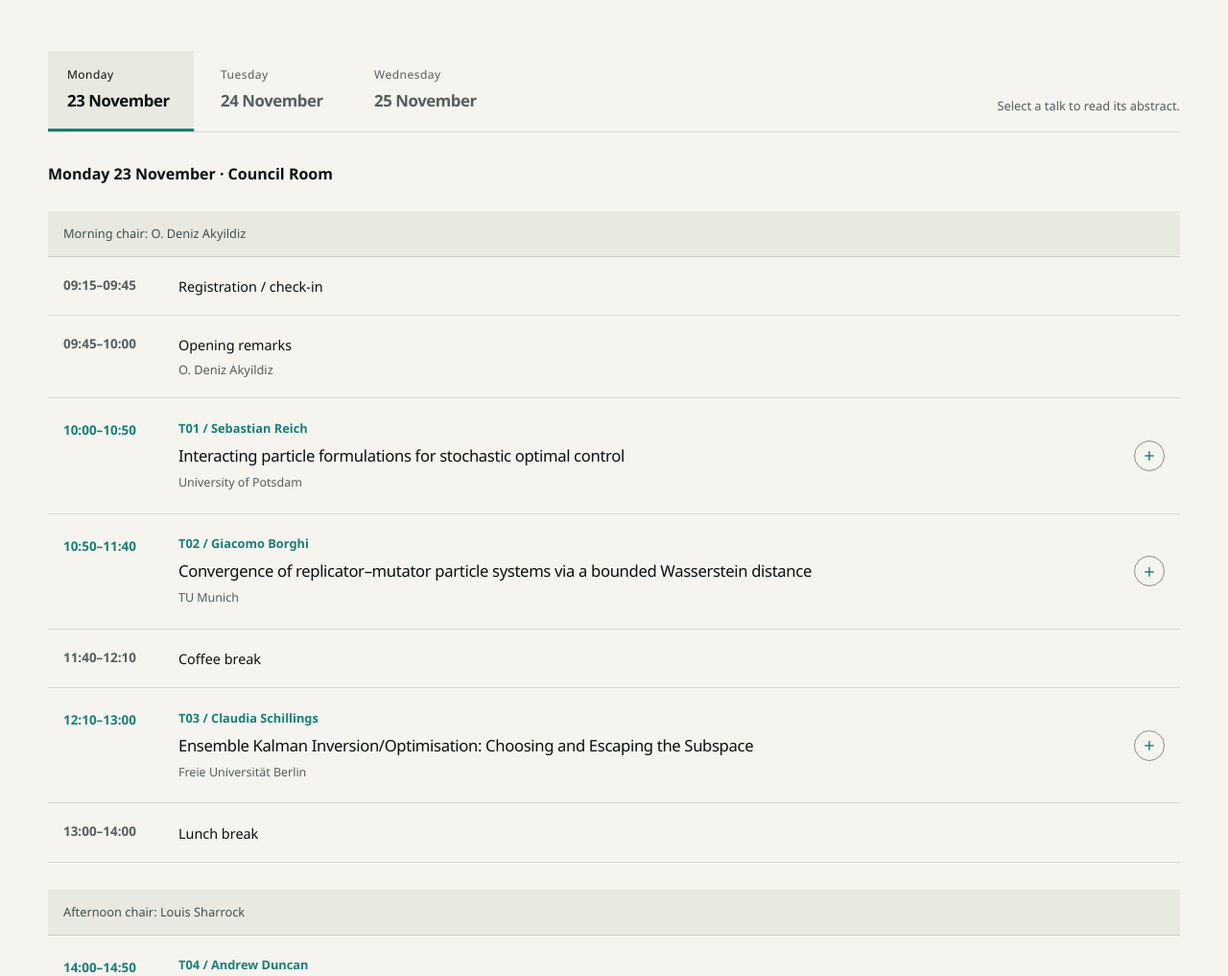
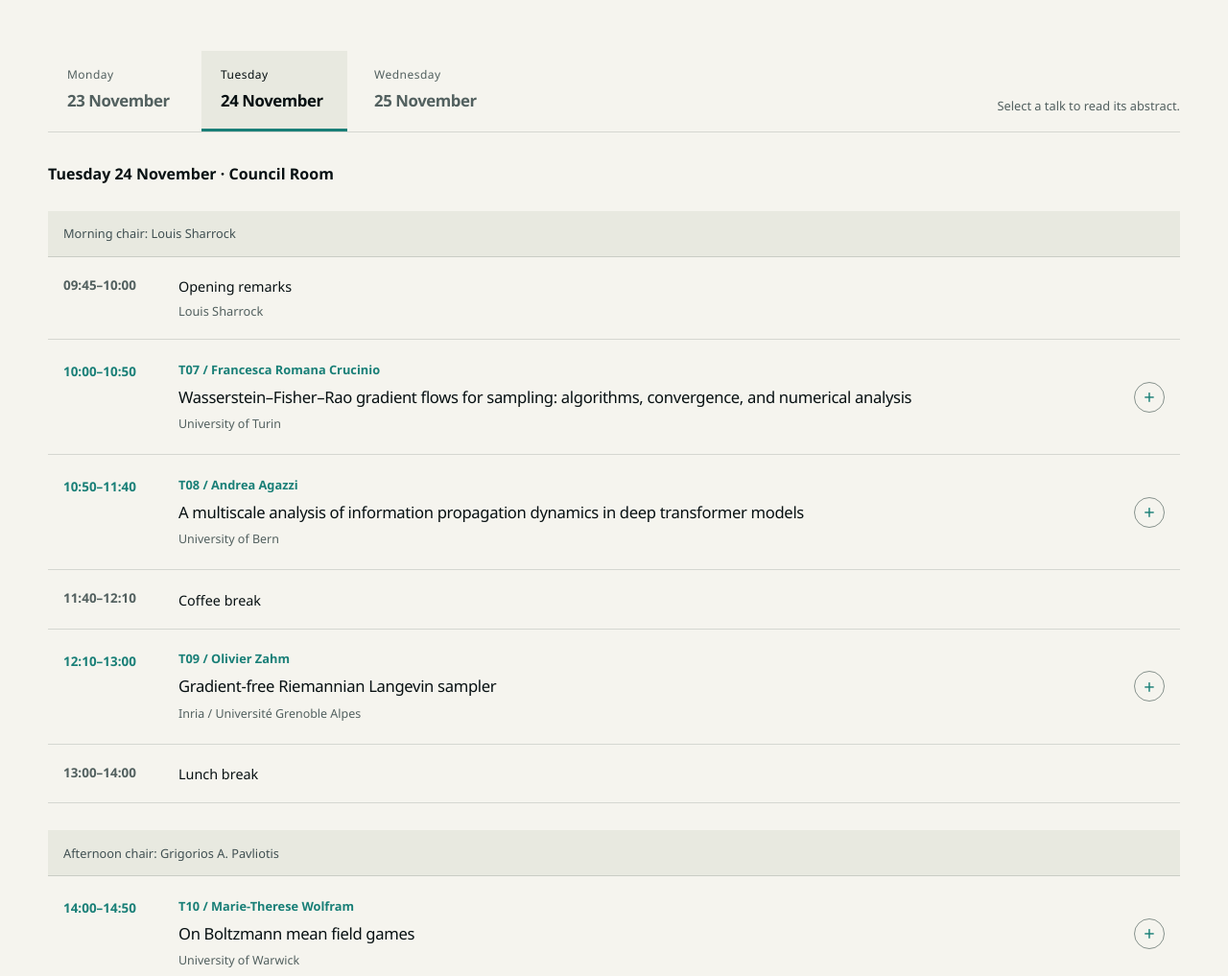
Before and after one commit to odakyildiz/gradient-flows, a plain HTML site: page index.html in a window 1280 px wide. Shown: the part 2083-3100 px from the top of the page at 96% size. Drawn offline with Linux system fonts and the light colour scheme.

Commit message:
Open programme on current workshop day in London time

```diff
--- a/index.html
+++ b/index.html
@@ -1672,7 +1672,7 @@
     <link rel="stylesheet" href="vendor/katex/katex.min.css" />
     <script defer src="vendor/katex/katex.min.js"></script>
     <script defer src="vendor/katex/contrib/auto-render.min.js"></script>
-    <script defer src="programme.js"></script>
+    <script defer src="programme.js?v=20261124-current-day"></script>
     <!-- programme-data:start -->
     <script type="application/json" id="programme-data">
 {
--- a/programme.js
+++ b/programme.js
@@ -156,6 +156,14 @@
       card.appendChild(link);
     });
     window.addEventListener('hashchange', openFromHash);
+    var londonParts = new Intl.DateTimeFormat('en-GB', {
+      timeZone: 'Europe/London', year: 'numeric', month: '2-digit', day: '2-digit'
+    }).formatToParts(new Date());
+    var londonDate = ['year', 'month', 'day'].map(function (type) {
+      return londonParts.find(function (part) { return part.type === type; }).value;
+    }).join('-');
+    var currentDay = data.days.find(function (day) { return day.date === londonDate; });
+    if (currentDay) selectDay(currentDay.id, false);
     openFromHash();
   }
 
```
